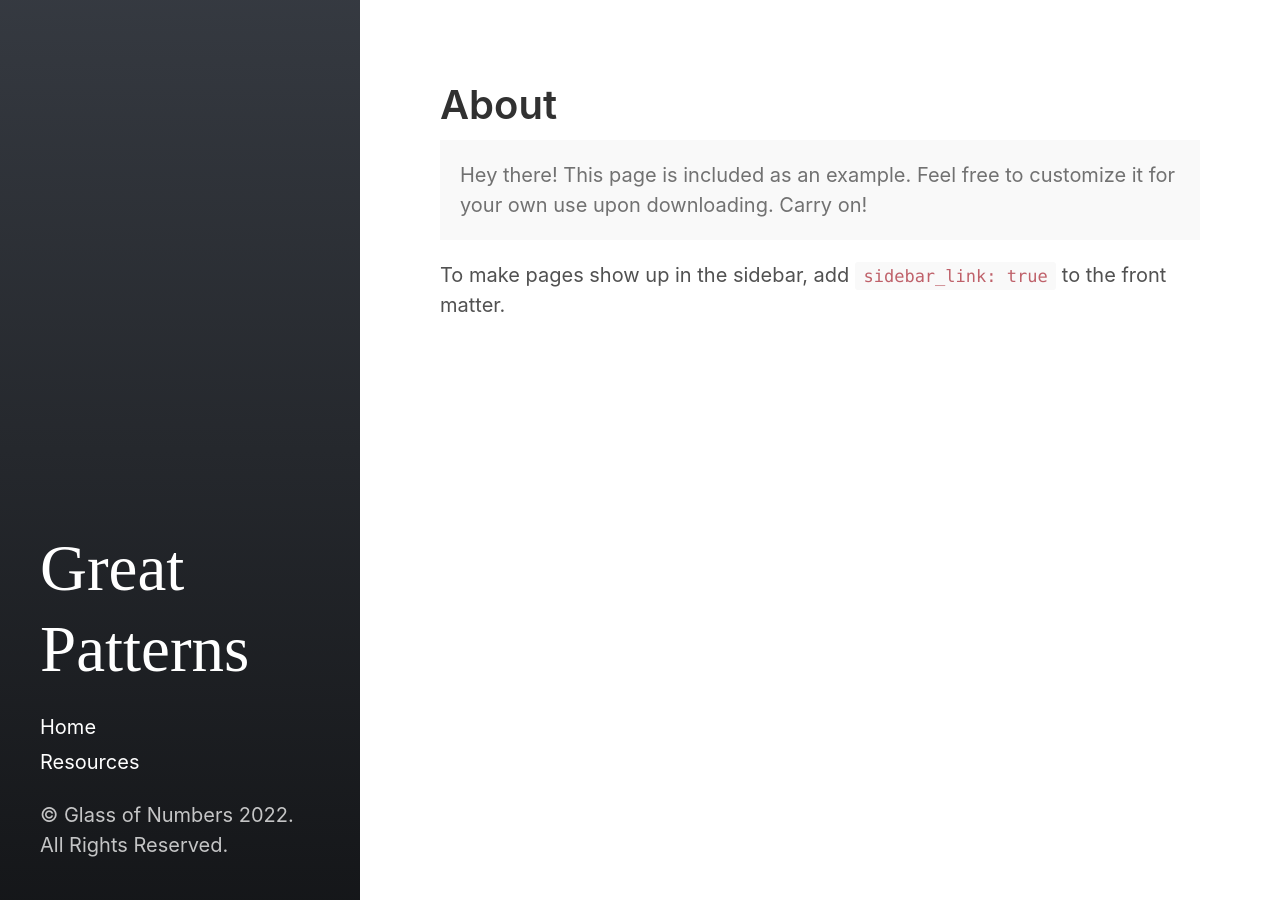
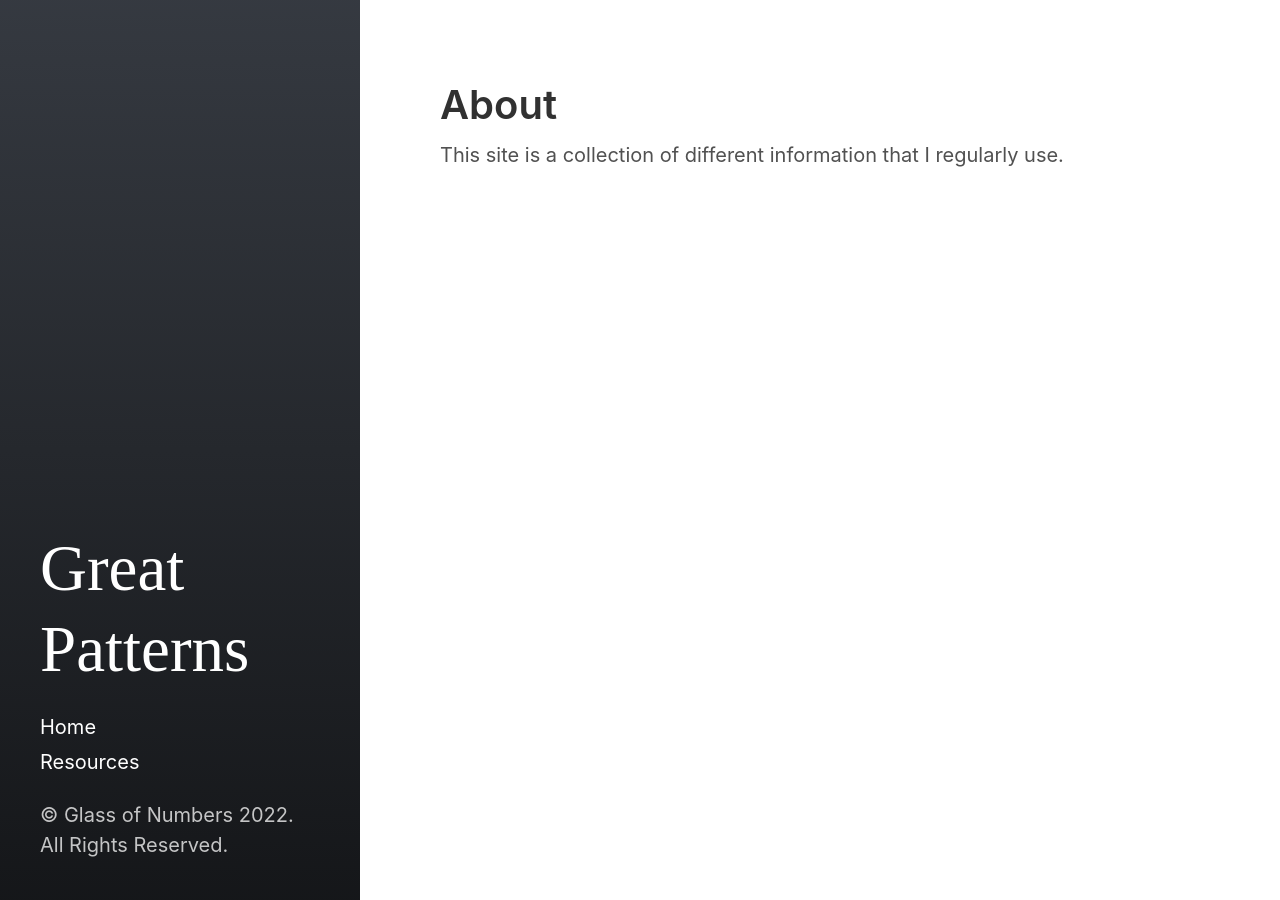
Before and after one commit to greatpatterns/greatpatterns.github.io, a Jekyll site: the page built from about.md, in a window 1280 px wide. Built offline with Jekyll 4.4.1, drawn with Linux system fonts in a browser that asks for light colours.

Commit message:
Update about.md

```diff
--- a/about.md
+++ b/about.md
@@ -4,10 +4,4 @@
 sidebar_link: false
 ---
 
-<p class="message">
-  Hey there! This page is included as an example. Feel free to customize it
-  for your own use upon downloading. Carry on!
-</p>
-
-To make pages show up in the sidebar, add `sidebar_link: true` to the front
-matter.
+This site is a collection of different information that I regularly use.
```
